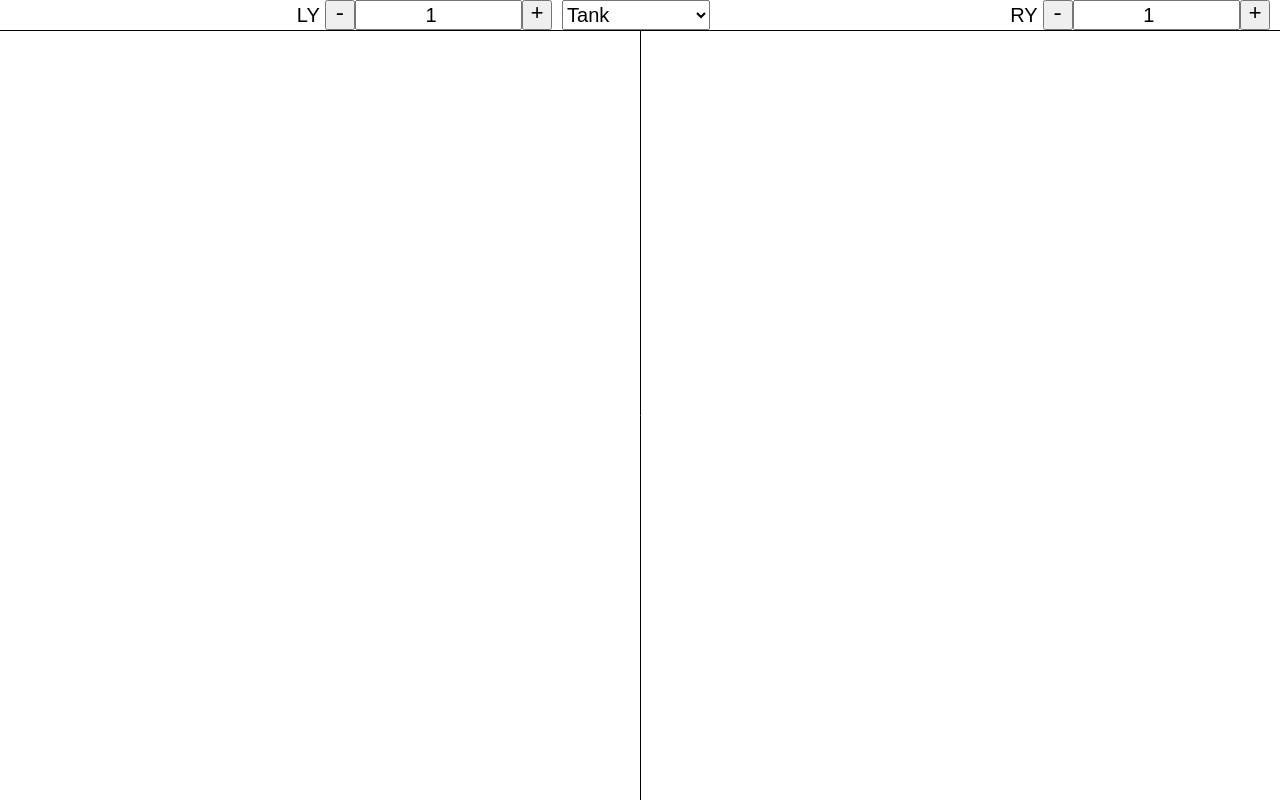
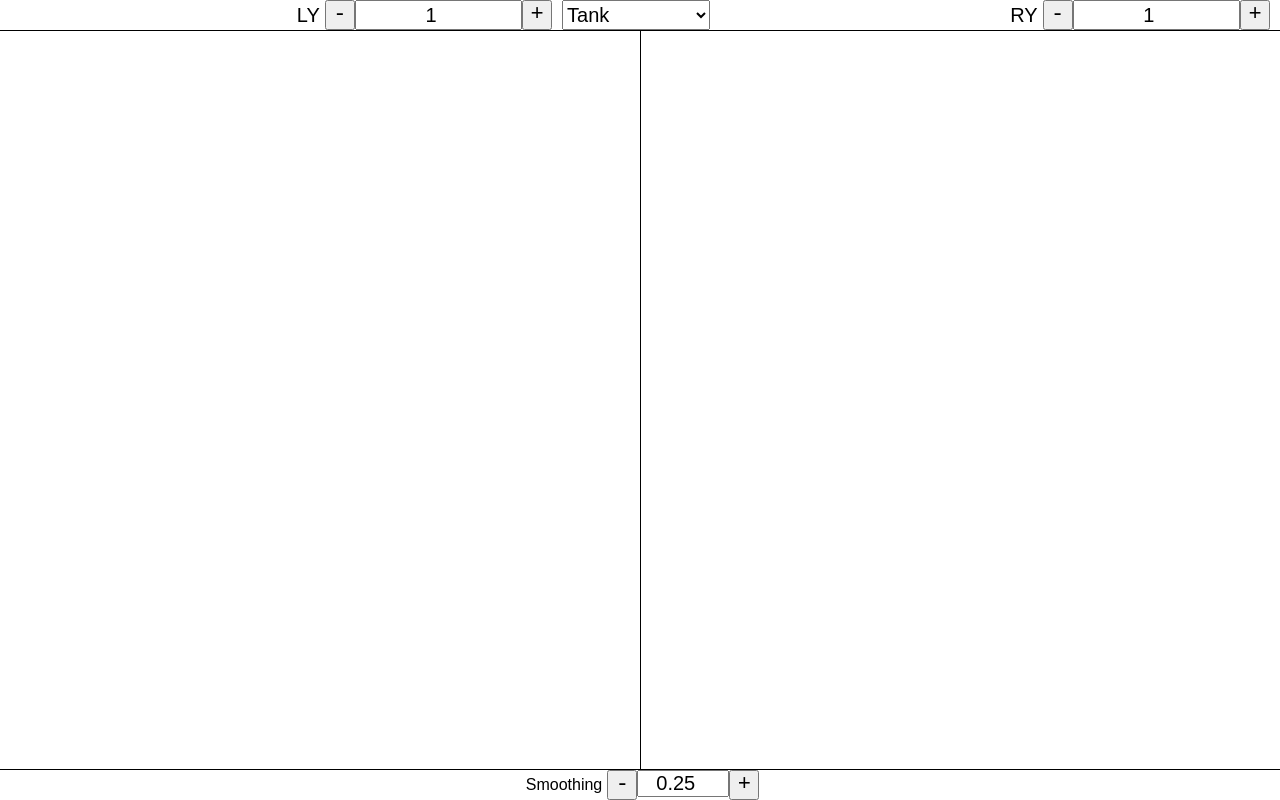
Before and after one commit to Taara-Robotics/robot-be-web-control, a website: page web/index.html in a window 1280 px wide. Drawn offline with Linux system fonts and the light colour scheme.

Commit message:
Add smoothing setting to gui

```diff
--- a/web/gui.mjs
+++ b/web/gui.mjs
@@ -8,6 +8,8 @@ const controlRadius = 150;
 const ui = {
   modeSelect: document.querySelector("#mode-select"),
   axisSettings: document.querySelectorAll(".axis-settings"),
+  smoothingInput: document.querySelector("#smoothing-settings input"),
+  smoothingButtons: document.querySelectorAll("#smoothing-settings button"),
 }
 
 const settings = {
@@ -24,7 +26,7 @@ const settings = {
 
 export const state = {
   maxVelocity: 1,
-  input: {vs: [null, null]},
+  input: {vs: [null, null], smoothing: 0.25},
   axes: [0, 0, 0, 0],
   touches: {},
 };
@@ -48,6 +50,20 @@ function initUI() {
       changeActiveModeAxisScale(aIndex, parseFloat(input.value));
     });
   }
+
+  ui.smoothingInput.addEventListener("input", (event) => {
+    state.input.smoothing = parseFloat(event.target.value);
+  });
+
+  ui.smoothingButtons[0].addEventListener("click", () =>{
+    ui.smoothingInput.stepDown();
+    state.input.smoothing = parseFloat(ui.smoothingInput.value);
+  });
+
+  ui.smoothingButtons[1].addEventListener("click", () =>{
+    ui.smoothingInput.stepUp();
+    state.input.smoothing = parseFloat(ui.smoothingInput.value);
+  });
 }
 
 function updateSettingsUI() {
@@ -75,6 +91,8 @@ function updateSettingsUI() {
       axisSetting.classList.remove('disabled');
     }
   }
+
+  ui.smoothingInput.value = state.input.smoothing;
 }
 
 function changeMode(mode) {
--- a/web/index.html
+++ b/web/index.html
@@ -49,29 +49,34 @@
         visibility: hidden;
       }
 
-      .axis-settings > button {
+      .input > button {
         width: 30px;
         font-size: 22px;
         line-height: 26px;
         font-family: monospace;
       }
 
-      .axis-settings > input {
+      .input > input {
         font-size: 20px;
         text-align: center;
         flex-grow: 1;
-        width: 40px;
       }
 
-      .axis-settings > span {
+      .input > span {
         padding: 0 5px;
+      }
+
+      #smoothing-settings {
+        border-top: 1px solid black;
+        display: flex;
+        justify-content: center;
       }
     </style>
   </head>
   <body>
     <div id="settings">
-      <div id="lx-settings" class="axis-settings disabled"><span>LX</span><button>-</button><input type="number" value="1" min="0.5" step="0.5" max="10"><button>+</button></div>
-      <div id="ly-settings" class="axis-settings disabled"><span>LY</span><button>-</button><input type="number" value="1" min="0.5" step="0.5" max="10"><button>+</button></div>
+      <div id="lx-settings" class="axis-settings disabled input"><span>LX</span><button>-</button><input type="number" value="1" min="0.5" step="0.5" max="10"><button>+</button></div>
+      <div id="ly-settings" class="axis-settings disabled input"><span>LY</span><button>-</button><input type="number" value="1" min="0.5" step="0.5" max="10"><button>+</button></div>
       <select name="modes" id="mode-select">
         <option value="tank">Tank</option>
         <option value="forwardRight">Forward Right</option>
@@ -79,12 +84,17 @@
         <option value="onlyRight">Only Right</option>
         <option value="onlyLeft">Only Left</option>
       </select>
-      <div id="rx-settings" class="axis-settings disabled"><span>RX</span><button>-</button><input type="number" value="1" min="0.5" step="0.5" max="10"><button>+</button></div>
-      <div id="ry-settings" class="axis-settings disabled"><span>RY</span><button>-</button><input type="number" value="1" min="0.5" step="0.5" max="10"><button>+</button></div>
+      <div id="rx-settings" class="axis-settings disabled input"><span>RX</span><button>-</button><input type="number" value="1" min="0.5" step="0.5" max="10"><button>+</button></div>
+      <div id="ry-settings" class="axis-settings disabled input"><span>RY</span><button>-</button><input type="number" value="1" min="0.5" step="0.5" max="10"><button>+</button></div>
     </div>
     <div id="canvas-container">
       <canvas></canvas>
     </div>
+    <div id="smoothing-settings">
+      <div class="input">
+        <span>Smoothing</span><button>-</button><input type="number" value="0.25" min="0" step="0.05" max="1"><button>+</button>
+      </div>
+    </div>
     <script src="main.mjs?2" type="module"></script>
   </body>
 </html>
--- a/web/main.mjs
+++ b/web/main.mjs
@@ -18,9 +18,9 @@ function startSendInterval() {
       return;
     }
 
-    console.log(state.input.vs);
+    console.log(state.input.vs, state.input.smoothing);
 
-    wsSend({vs: state.input.vs});
+    wsSend({vs: state.input.vs, smoothing: state.input.smoothing});
 
     lastStateInput = structuredClone(state.input);
   }, 100);
```
Also changed, not shown: remote-control-server.mjs (+16 -12 lines).
